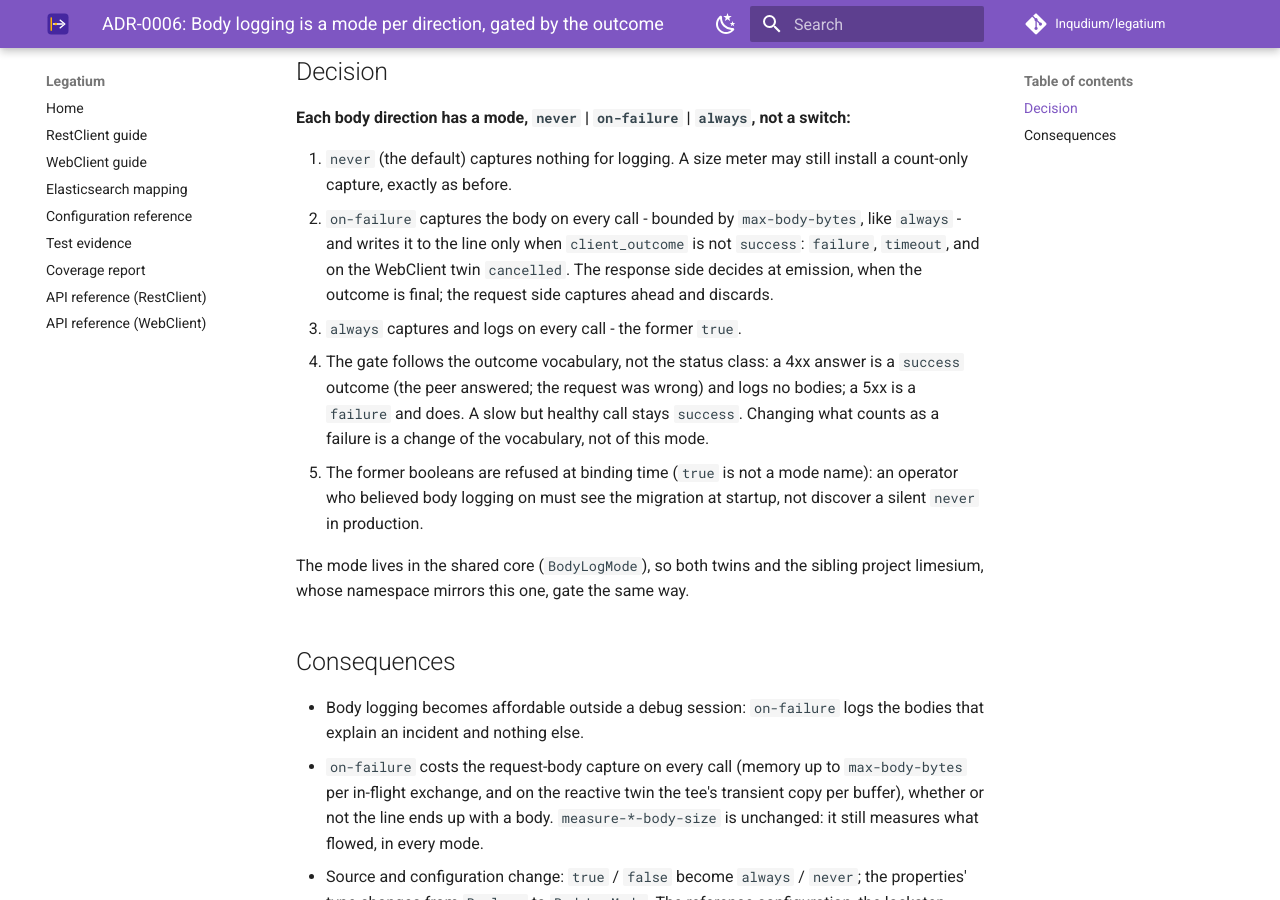
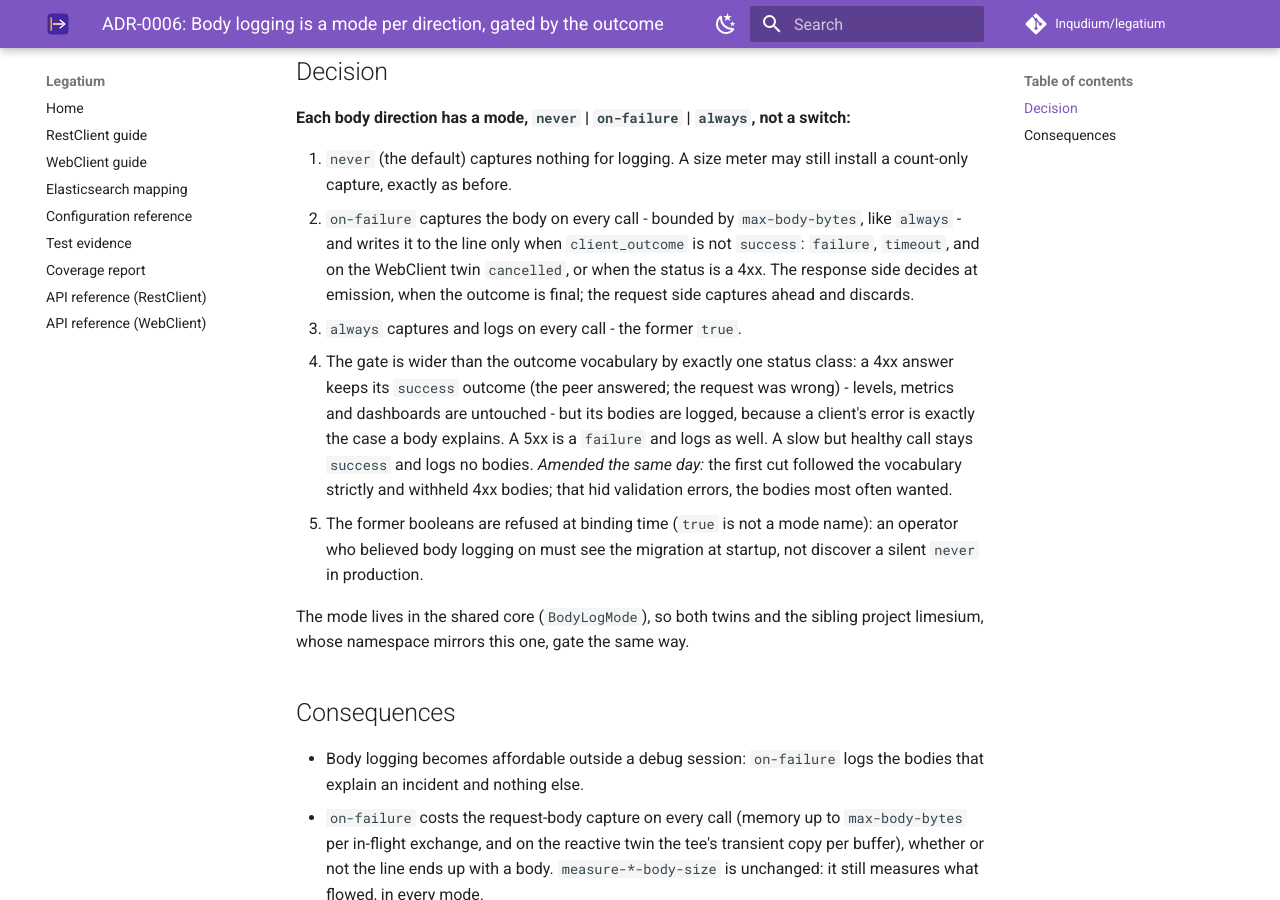
Before and after one commit to Inqudium/legatium, an MkDocs documentation site: the page built from docs/adr/ADR-0006-bodies-logged-by-outcome.md, in a window 1280 px wide and 900 px high, scrolled down 505 px. Built offline with MkDocs 1.6.1 and Material for MkDocs 9.7.7, drawn with Linux system fonts in a browser that asks for light colours; comment, search, counter and statistics services are not loaded.

Commit message:
Count a 4xx as failed for on-failure body logging
The outcome vocabulary is untouched - a 4xx stays a success outcome at
INFO - but its bodies are logged in on-failure mode: a client's error is
exactly the case a body explains, and withholding it hid validation
errors, the bodies most often wanted. ADR-0006 amended.

Co-Authored-By: Claude Fable 5.1 <noreply@anthropic.com>
Claude-Session: https://claude.ai/code/session_01JMwncfLj9CZUKwkj6hhkpY

```diff
--- a/docs/adr/ADR-0006-bodies-logged-by-outcome.md
+++ b/docs/adr/ADR-0006-bodies-logged-by-outcome.md
@@ -24,14 +24,17 @@ switch:**
 2. `on-failure` captures the body on every call - bounded by
    `max-body-bytes`, like `always` - and writes it to the line only when
    `client_outcome` is not `success`: `failure`, `timeout`, and on the
-   WebClient twin `cancelled`. The response side decides at emission, when
+   WebClient twin `cancelled`, or when the status is a 4xx. The response side decides at emission, when
    the outcome is final; the request side captures ahead and discards.
 3. `always` captures and logs on every call - the former `true`.
-4. The gate follows the outcome vocabulary, not the status class: a 4xx
-   answer is a `success` outcome (the peer answered; the request was wrong)
-   and logs no bodies; a 5xx is a `failure` and does. A slow but healthy
-   call stays `success`. Changing what counts as a failure is a change of
-   the vocabulary, not of this mode.
+4. The gate is wider than the outcome vocabulary by exactly one status
+   class: a 4xx answer keeps its `success` outcome (the peer answered; the request was wrong) - levels, metrics and dashboards are
+   untouched - but its bodies are logged, because a client's error is
+   exactly the case a body explains. A 5xx is a `failure` and logs as
+   well. A slow but healthy call stays `success` and logs no bodies.
+   *Amended the same day:* the first cut followed the vocabulary strictly
+   and withheld 4xx bodies; that hid validation errors, the bodies most
+   often wanted.
 5. The former booleans are refused at binding time (`true` is not a mode
    name): an operator who believed body logging on must see the migration
    at startup, not discover a silent `never` in production.
--- a/docs/client-logging-reference.yml
+++ b/docs/client-logging-reference.yml
@@ -108,11 +108,13 @@ client-logging:
 
   # Body logging per direction - a MODE, not a switch (ADR-0006): `never` (the default), `on-failure`
   # or `always`. `on-failure` is the volume switch: the body is logged only when `client_outcome` is
-  # not `success` (failure, timeout, cancelled) - orders of magnitude fewer bytes than `always`, on
+  # not `success` (failure, timeout, cancelled) or the status is a 4xx - orders of magnitude fewer bytes
+  # than `always`, on
   # exactly the lines a body is wanted for. The response side decides at emission, when the outcome is
   # final; the request body flows before the outcome is known, so `on-failure` buffers it (up to
   # max-body-bytes) like `always` and drops it on success - the capture is paid, the output is saved.
-  # A 4xx answer is a `success` outcome (the peer answered) and logs no bodies in `on-failure`.
+  # A 4xx answer keeps its `success` outcome (the peer answered) but logs its bodies in `on-failure`:
+  # the client's error is exactly what the body explains.
   # The request body is what the client sends (complete, in memory on the blocking stack; teed as it
   # is written on the reactive one); the response body is TEED as the application reads it - never
   # pre-read, never replayed, so streaming behaviour is untouched and the log shows exactly the bytes
```
Also changed, not shown: CHANGELOG.md (+2 -1 lines), legatium-restclient-logging/README.md (+1 -1 lines), legatium-restclient-logging/docs/GUIDE.md (+7 -6 lines), legatium-webclient-logging/docs/GUIDE.md (+7 -6 lines), 7 other files.
